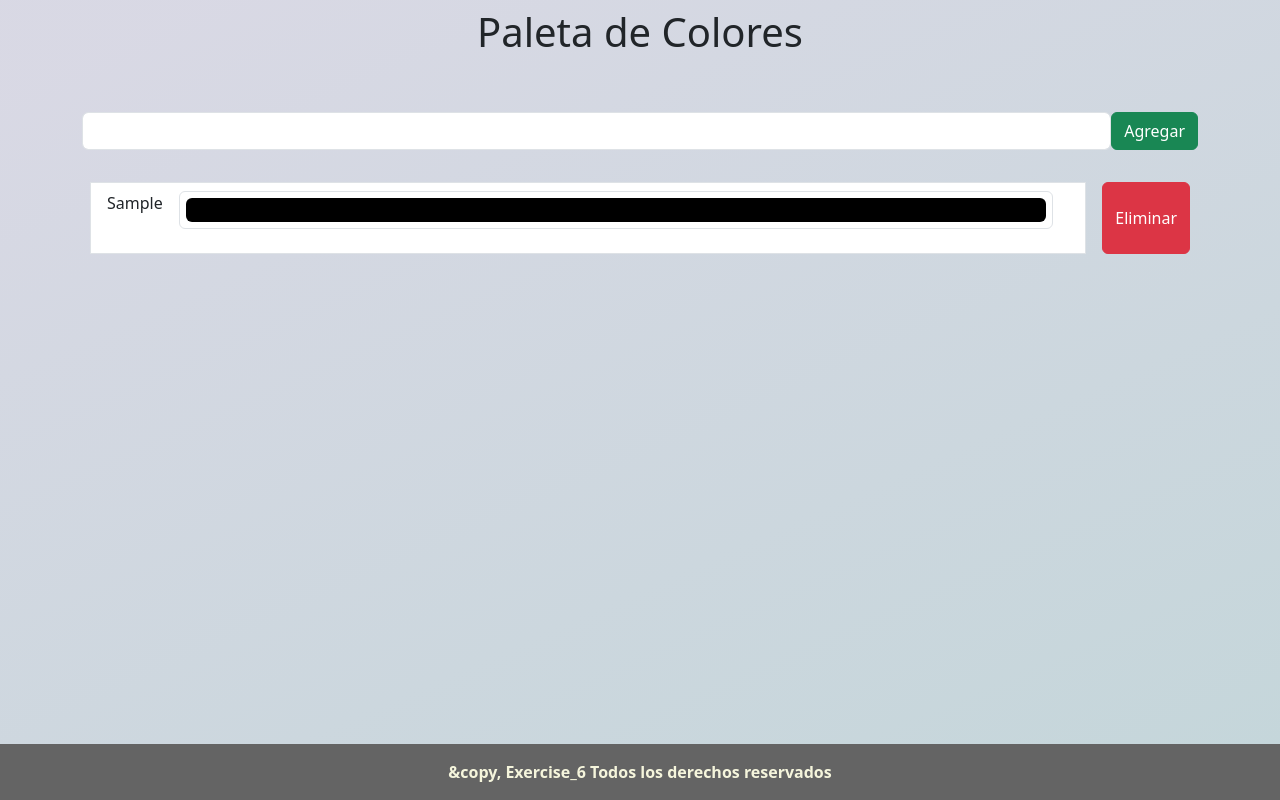
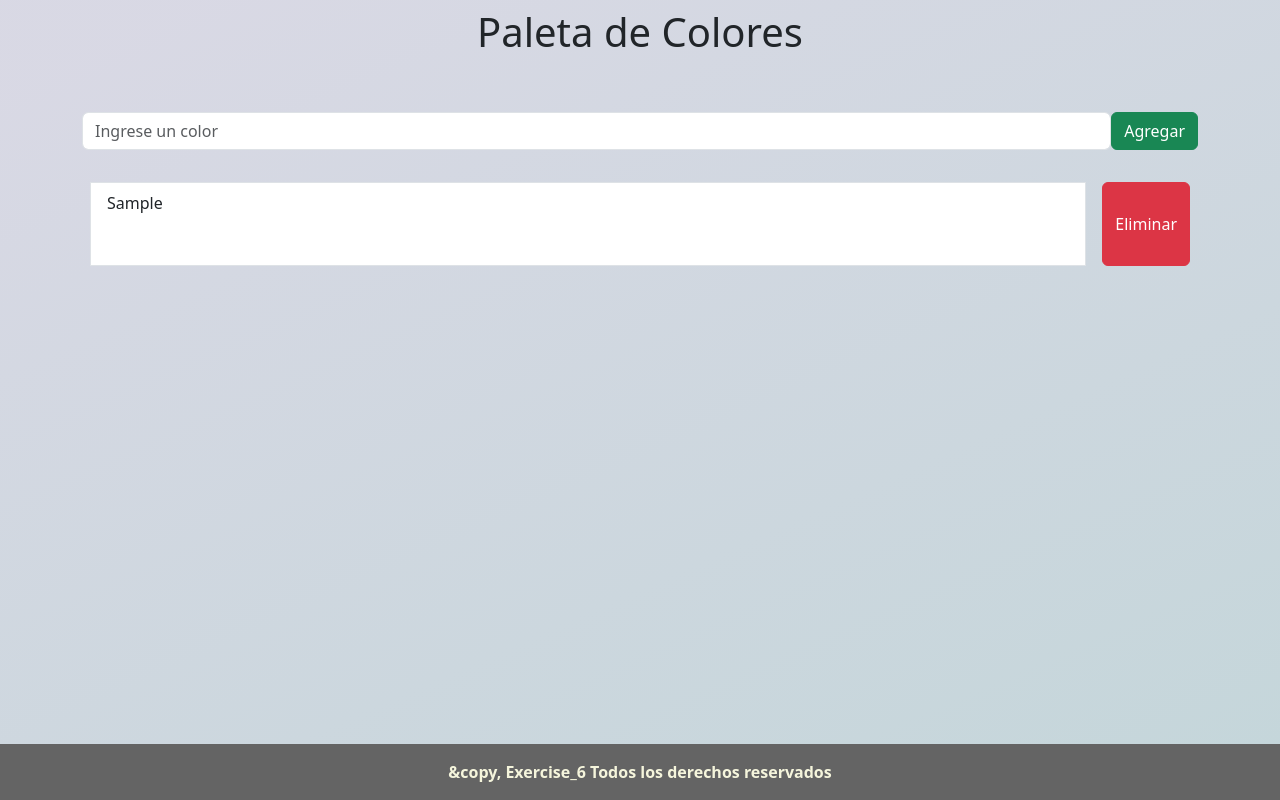
Before and after one commit to EmiTorres93/RCS-43i-React_exercise6, a React (Vite) app: page / in a window 1280 px wide. Both pictures are taken after typing "Sample" into the empty fields and a click on the button "Agregar". Built offline with nearby package versions, Linux system fonts and the light colour scheme.

Commit message:
Agregando el color al div

```diff
--- a/src/components/FormularioColores.jsx
+++ b/src/components/FormularioColores.jsx
@@ -9,7 +9,7 @@ const FormularioColores = () => {
   const handleSubmit = (e) => {
     e.preventDefault();
     setListaColores([...listaColores, color]);
-    setColor(" ");
+    setColor("");
   };
 
   const borrarColor = (colorBorrar) => {
--- a/src/components/ItemColor.jsx
+++ b/src/components/ItemColor.jsx
@@ -5,16 +5,10 @@ const ItemColor = ({ propsnombreColor, propsBorrarColor }) => {
     <div className="d-flex justify-content-between">
       <ListGroup.Item className="d-flex m-2 container-fluid">
         {propsnombreColor}
-
-        <InputGroup className="mb-3 px-2 mx-2">
-          <Form.Control
-            className="box"
-            type="color"
-            value="#000000"
-            aria-label="Example text with button addon"
-            aria-describedby="basic-addon1"
-          />
-        </InputGroup>
+        <div
+          className="m-2 box"
+          style={{ backgroundColor: propsnombreColor }}
+        ></div>
       </ListGroup.Item>
       <Button
         className="m-2"
```
Also changed, not shown: image.png (added), 1 other file (tests, documents, lock files or other folders).
